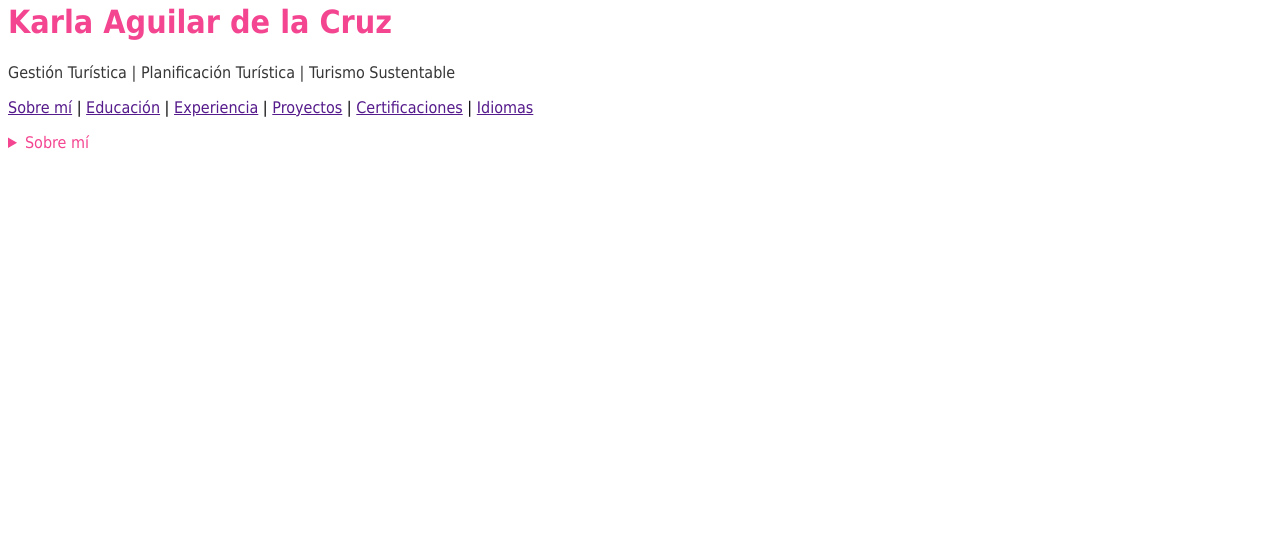
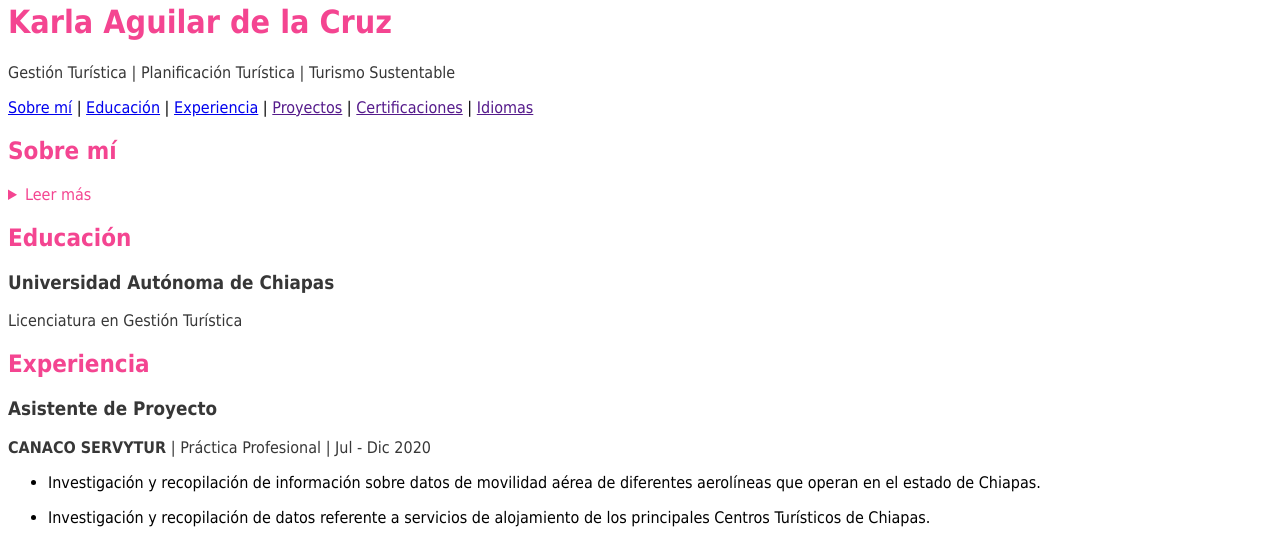
Before and after one commit to Karla-AgCRZ/Proyecto-Final-Portafolio, a plain HTML site: page index.html in a window 1280 px wide. Shown: the part 340-883 px from the top of the page. Before the commit the page ends 800 px from the top, so only its background shows below. Drawn offline with Linux system fonts and the light colour scheme.

Commit message:
Adición de las secciones educación y experiencia y cambios en el estilo de partes del texto

```diff
--- a/index.html
+++ b/index.html
@@ -18,23 +18,41 @@
         <p style="color: rgb(55, 55, 55);">Gestión Turística | Planificación Turística | Turismo Sustentable</p>
     </header>
     <nav>
-        <a href="">Sobre mí</a> |
-        <a href="">Educación</a> |
-        <a href="">Experiencia</a> |
+        <a href="#sobre-mi">Sobre mí</a> |
+        <a href="#educacion">Educación</a> |
+        <a href="#experiencia">Experiencia</a> |
         <a href="">Proyectos</a> |
         <a href="">Certificaciones</a> |
         <a href="">Idiomas</a>
     </nav>
     <main>
         <div><p></p></div>
-        <section id="Sobre-mí">
+        <section id="sobre-mi">
             <!-- Título de la sección -->
-        <details>
-            <summary style="color: rgb(244, 69, 145);">Sobre mí</summary>
-            <p style="color: rgb(55, 55, 55);">Mi personalidad se caracteriza por un alto grado de sensibilidad. Durante mi infancia, lo consideraba como una fuente de frustración y debilidad, pero hoy en día se ha convertido en una gran amiga y aliada. En mi rol como profesional en Gestión Turística esta característica me ha sido de utilidad como herramienta para diseñar, planificar y conceptualizar propuestas creativas, conscientes y estratégicas. Con el objetivo de integrar proyectos turísticos que contribuyan al mejoramiento del bienestar social y enriquezcan las experiencias gastronómicas y culturales del turismo en Chiapas.</p>
+        <h2 style="color: rgb(244, 69, 145);">Sobre mí</h2>
+            <details>
+            <summary style="color: rgb(244, 69, 145);">Leer más</summary>
+            <p style="color: rgb(55, 55, 55);">Mi personalidad se caracteriza por un alto grado de sensibilidad. Durante mi infancia,<br>lo consideraba como una fuente de frustración y debilidad, pero hoy en día se ha<br>convertido en una gran amiga y aliada. En mi rol como profesional en Gestión Turística<br>esta característica me ha sido de utilidad como herramienta para diseñar, planificar y<br> conceptualizar propuestas creativas, conscientes y estratégicas. Con el objetivo de<br>integrar proyectos turísticos que contribuyan al mejoramiento del bienestar social y<br>enriquezcan las experiencias gastronómicas y culturales del turismo en Chiapas.</p>
         </details>
         </section>
-        <div><p></p></div>
+        <section id="educacion">
+            <h2 style="color:rgb(244, 69, 145);">Educación</h2>
+            <article>
+            <h3 style="color: rgb(55, 55, 55);">Universidad Autónoma de Chiapas</h3>
+            <p style="color: rgb(55, 55, 55);">Licenciatura en Gestión Turística</p>
+            </article>
+        </section>
+        <section id="experiencia">
+            <h2 style="color:rgb(244, 69, 145);">Experiencia</h2>
+            <article>
+            <h3 style="color: rgb(55, 55, 55);">Asistente de Proyecto</h3>
+            <p style="color: rgb(55, 55, 55);"><strong>CANACO SERVYTUR</strong> | Práctica Profesional | Jul - Dic 2020</p>
+            <ul>
+                <li><p>Investigación y recopilación de información sobre datos de movilidad aérea de diferentes aerolíneas que operan en el estado de Chiapas.</p></li>
+                <li><p>Investigación y recopilación de datos referente a servicios de alojamiento de los principales Centros Turísticos de Chiapas.</p></li>
+            </ul>
+            </article>
+        </section>
     </main>
 </body>
 </html>
```
